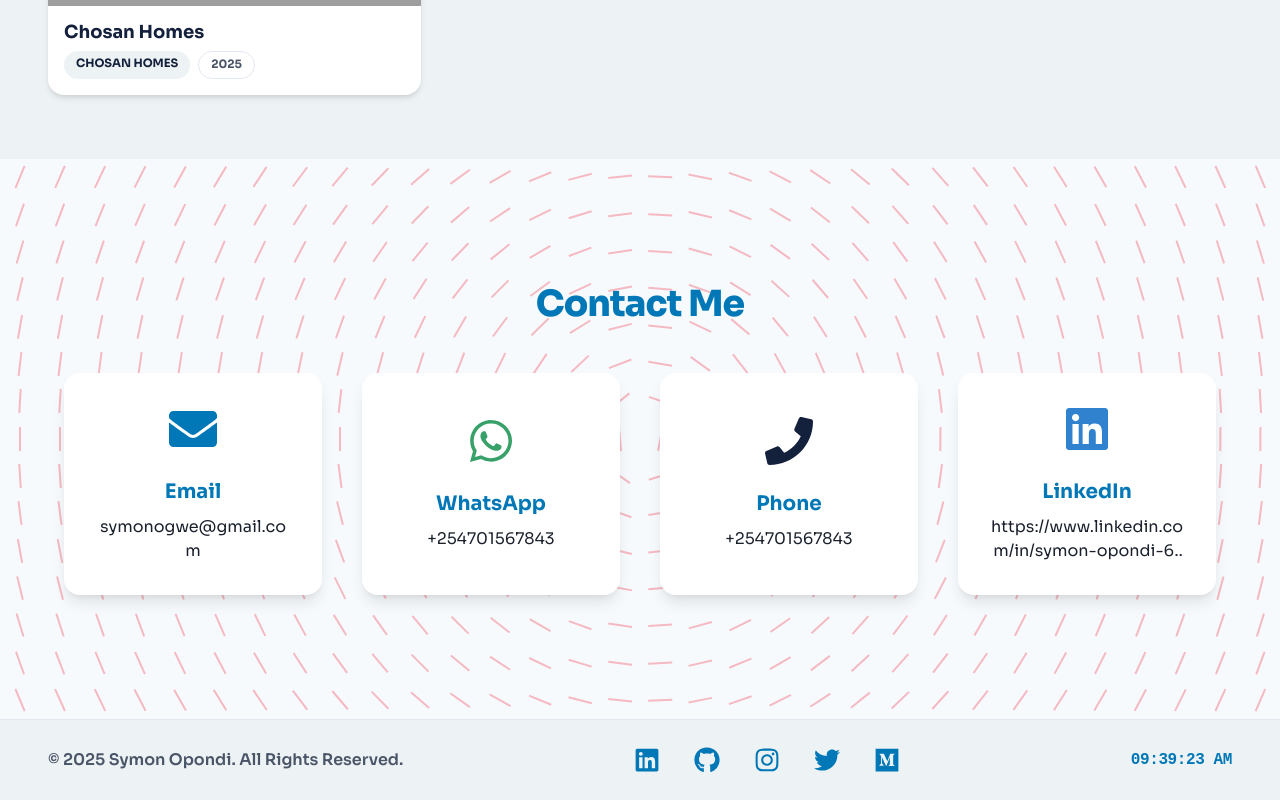
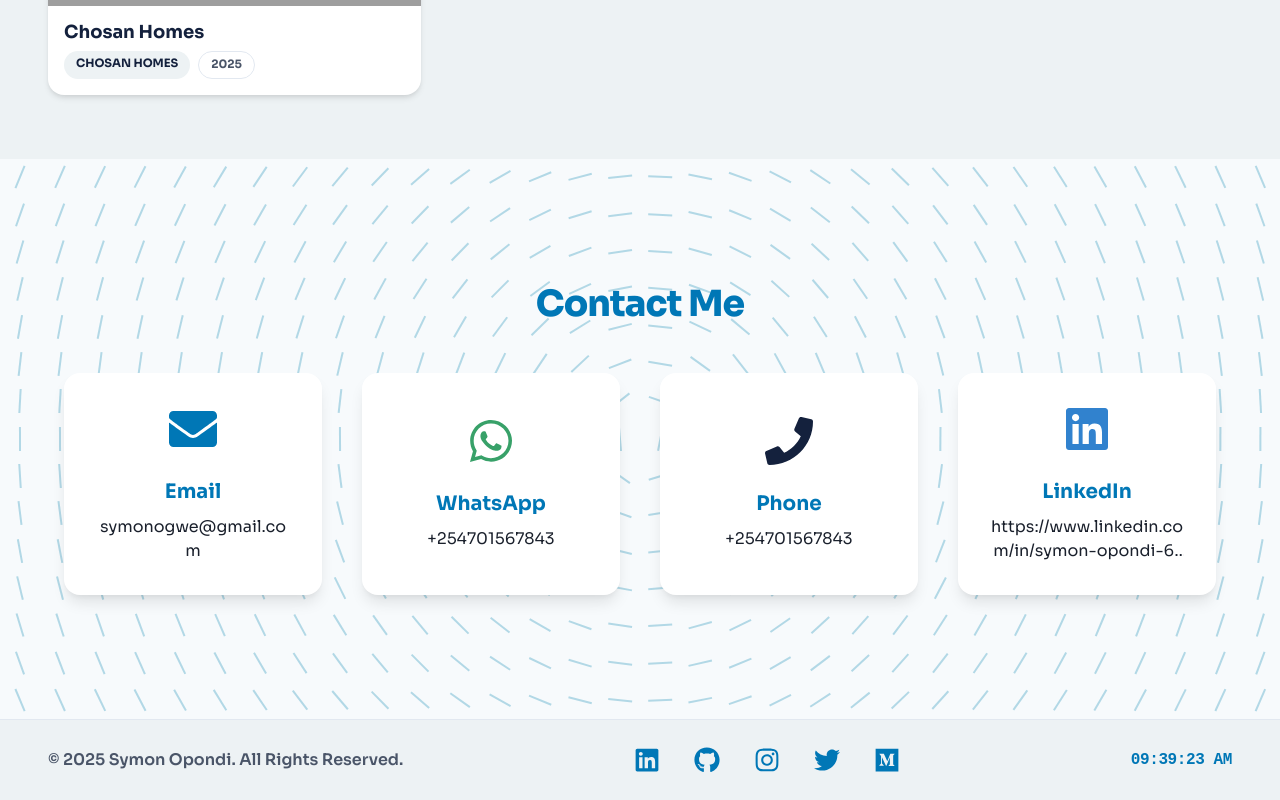
Before and after one commit to symonogwe/exec-portfolio, a React (Vite) app: page / in a window 1280 px wide. Shown: the part 11176-11976 px from the top of the page. Built offline with nearby package versions, Linux system fonts and the light colour scheme; grey boxes are pictures that could not be loaded.

Commit message:
Change line colors on contact section to match new color scheme.

```diff
--- a/src/Components/ContactSection.jsx
+++ b/src/Components/ContactSection.jsx
@@ -26,7 +26,7 @@
   const showMagnetLines = useBreakpointValue({ base: false, md: true });
 
   // MagnetLines: theme-aware and responsive!
-  const lineColor = useColorModeValue("#EF233C", "#8D99AE");
+  const lineColor = useColorModeValue("#118ab2", "#EDF2F4");
 
   return (
     <Box
```
Also changed, not shown: src/theme/theme.js (+0 -56 lines).
